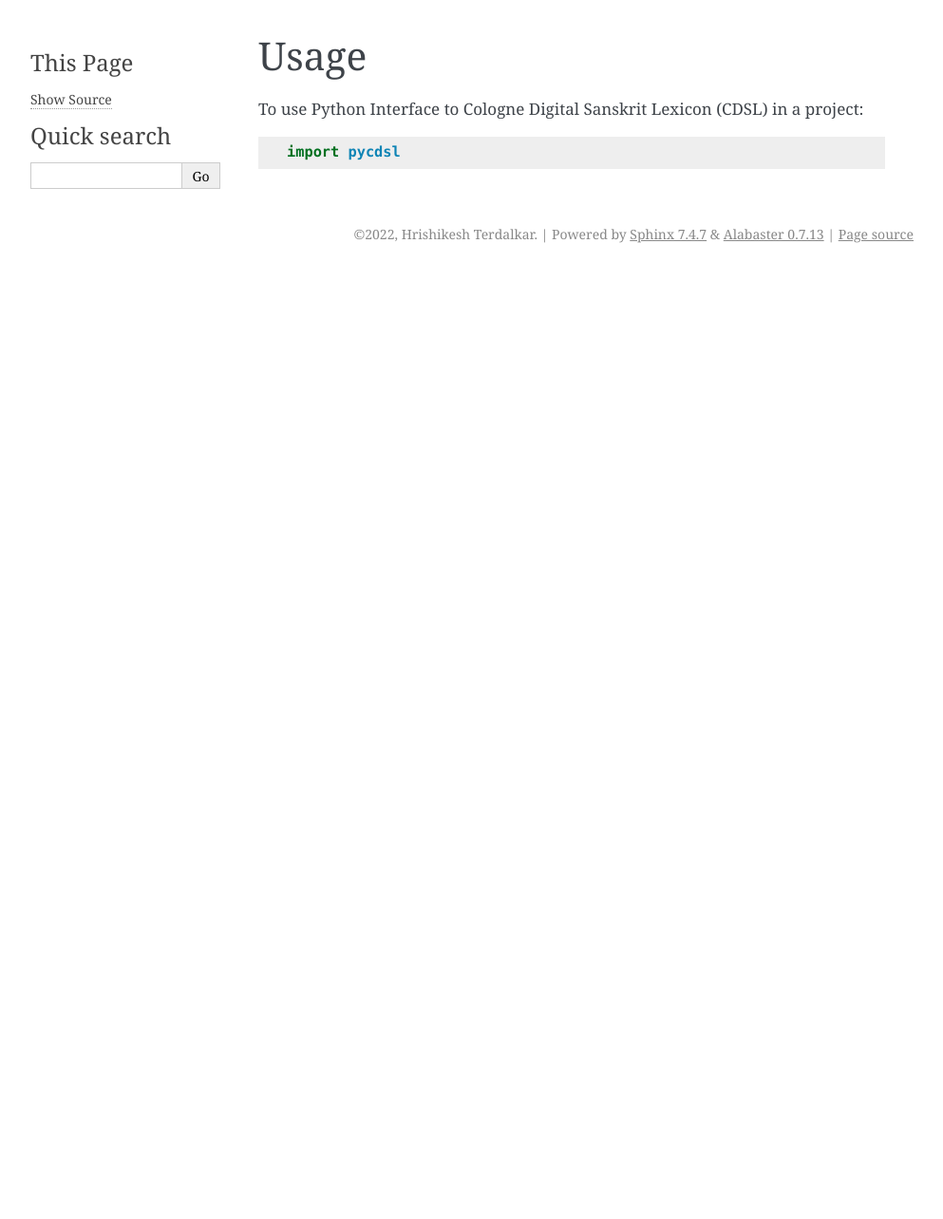
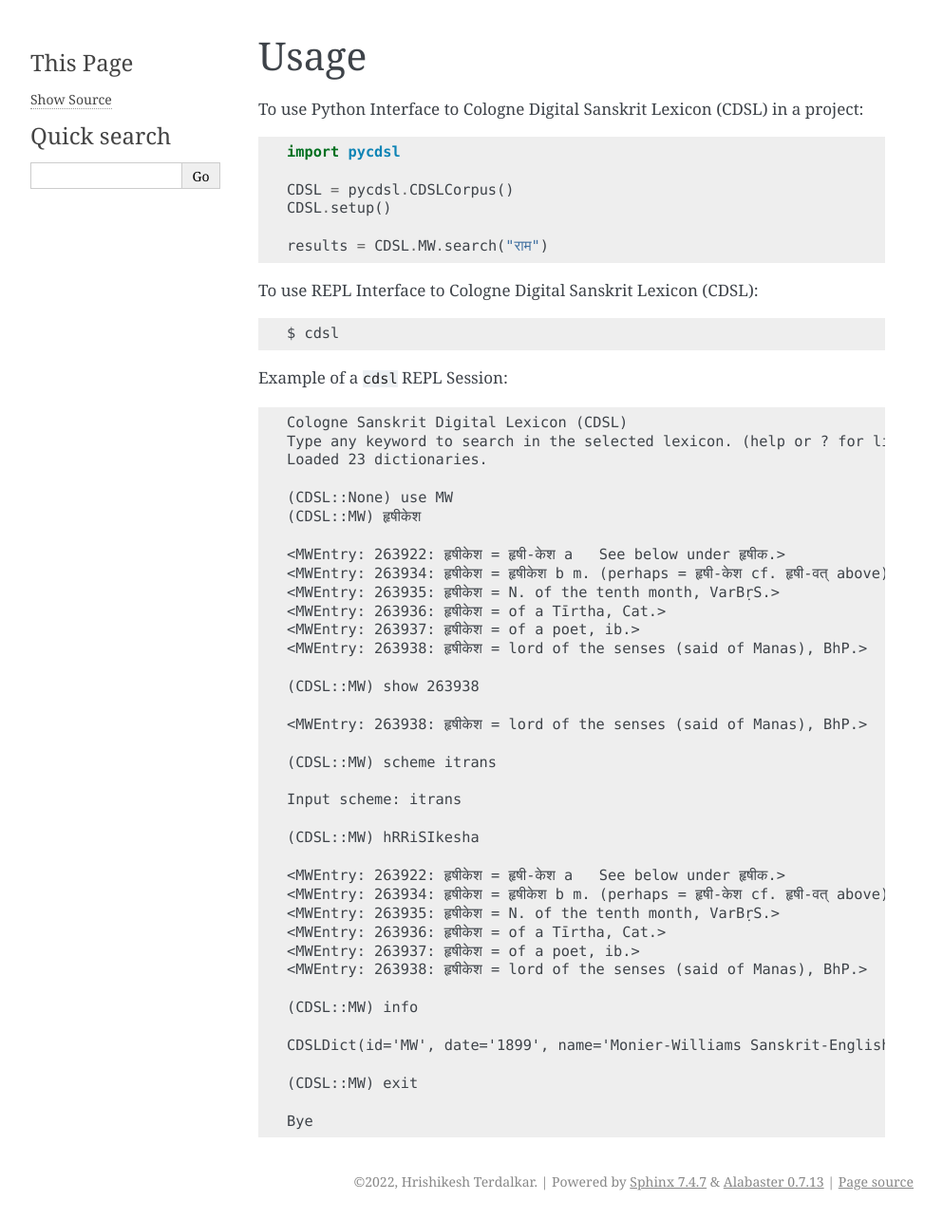
Before and after one commit to hrishikeshrt/PyCDSL, a Sphinx documentation site: the page built from docs/usage.rst, in a window 1280 px wide. Shown: the whole page at 95% size, without its empty margins (148-1141 px from the left). Built offline with Sphinx 7.4.7, drawn with Linux system fonts in a browser that asks for light colours; before the commit the page ends 900 px from its top, so only the background shows below that.

Commit message:
documentation update, setup.py fixes, beta status

```diff
--- a/docs/usage.rst
+++ b/docs/usage.rst
@@ -5,3 +5,55 @@
 To use Python Interface to Cologne Digital Sanskrit Lexicon (CDSL) in a project::
 
     import pycdsl
+
+    CDSL = pycdsl.CDSLCorpus()
+    CDSL.setup()
+
+    results = CDSL.MW.search("राम")
+
+
+To use REPL Interface to Cologne Digital Sanskrit Lexicon (CDSL)::
+
+    $ cdsl
+
+
+Example of a :code:`cdsl` REPL Session::
+
+    Cologne Sanskrit Digital Lexicon (CDSL)
+    Type any keyword to search in the selected lexicon. (help or ? for list of options)
+    Loaded 23 dictionaries.
+
+    (CDSL::None) use MW
+    (CDSL::MW) हृषीकेश
+
+    <MWEntry: 263922: हृषीकेश = हृषी-केश a   See below under हृषीक.>
+    <MWEntry: 263934: हृषीकेश = हृषीकेश b m. (perhaps = हृषी-केश cf. हृषी-वत् above) id. (-त्व n.), MBh.; Hariv. &c.>
+    <MWEntry: 263935: हृषीकेश = N. of the tenth month, VarBṛS.>
+    <MWEntry: 263936: हृषीकेश = of a Tīrtha, Cat.>
+    <MWEntry: 263937: हृषीकेश = of a poet, ib.>
+    <MWEntry: 263938: हृषीकेश = lord of the senses (said of Manas), BhP.>
+
+    (CDSL::MW) show 263938
+
+    <MWEntry: 263938: हृषीकेश = lord of the senses (said of Manas), BhP.>
+
+    (CDSL::MW) scheme itrans
+
+    Input scheme: itrans
+
+    (CDSL::MW) hRRiSIkesha
+
+    <MWEntry: 263922: हृषीकेश = हृषी-केश a   See below under हृषीक.>
+    <MWEntry: 263934: हृषीकेश = हृषीकेश b m. (perhaps = हृषी-केश cf. हृषी-वत् above) id. (-त्व n.), MBh.; Hariv. &c.>
+    <MWEntry: 263935: हृषीकेश = N. of the tenth month, VarBṛS.>
+    <MWEntry: 263936: हृषीकेश = of a Tīrtha, Cat.>
+    <MWEntry: 263937: हृषीकेश = of a poet, ib.>
+    <MWEntry: 263938: हृषीकेश = lord of the senses (said of Manas), BhP.>
+
+    (CDSL::MW) info
+
+    CDSLDict(id='MW', date='1899', name='Monier-Williams Sanskrit-English Dictionary')
+
+    (CDSL::MW) exit
+
+    Bye
```
Also changed, not shown: README.rst (+4 -4 lines), setup.py (+7 -3 lines), 1 other file.
